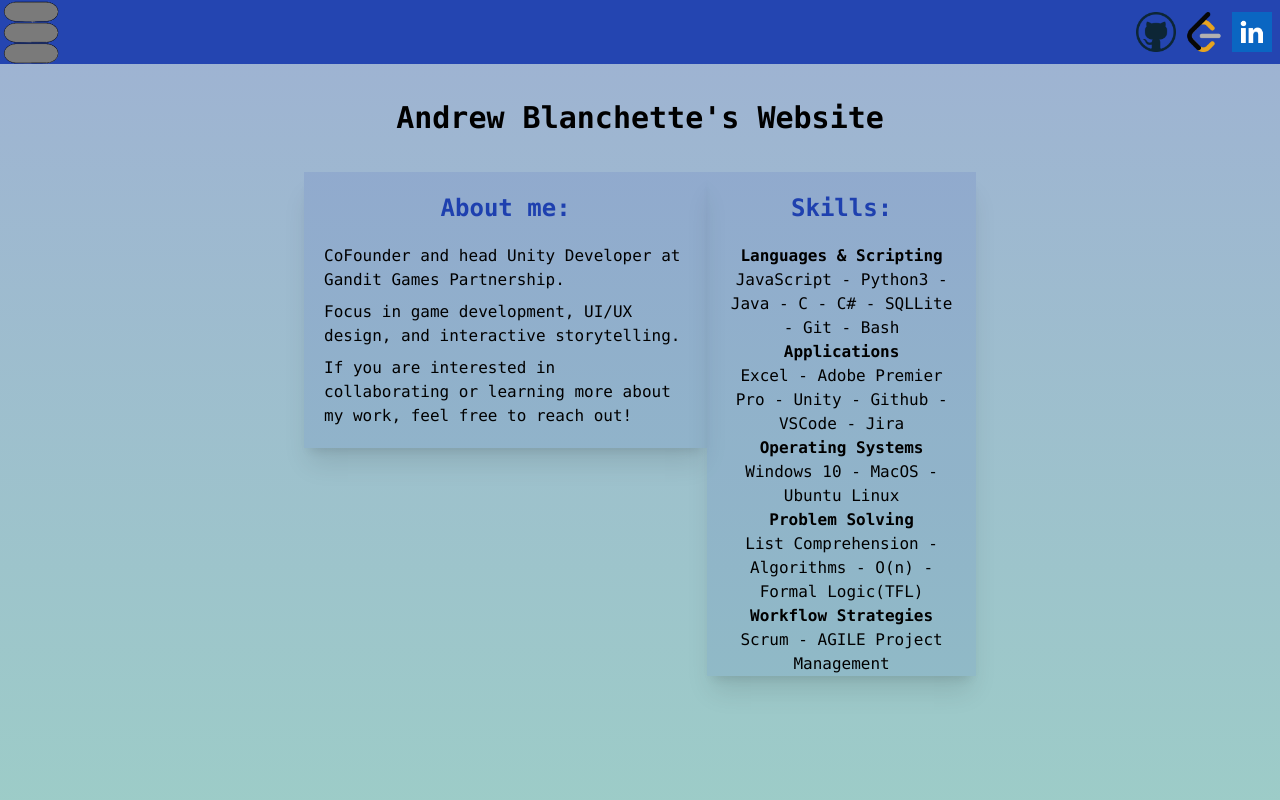
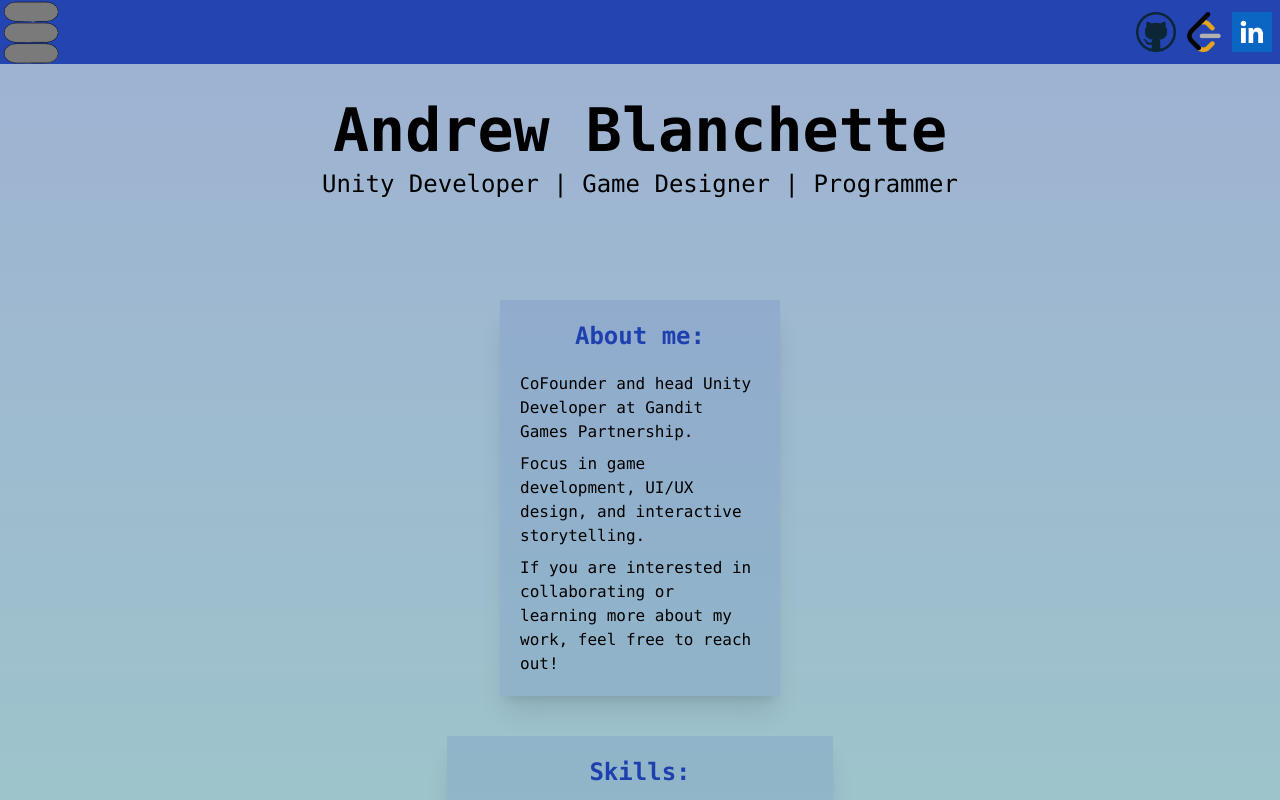
Before and after one commit to Andrewab/MyTailwindWebsite, a Next.js app in the folder my-app/: page / in a window 1280 px wide. Shown: the top 800 px of the page. Built offline with nearby package versions, Linux system fonts and the light colour scheme.

Commit message:
updated resume

```diff
--- /dev/null
+++ b/my-app/src/app/PhilosophyPapers/components/paperGrid.tsx
@@ -0,0 +1,43 @@
+'use client'
+import PaperItem from "./paperItem";
+import { useEffect, useState } from 'react';
+
+const PaperGrid = () => {
+    const [papers, setPapers] = useState([]);
+    const [loading, setLoading] = useState(true);
+    const [error, setError] = useState(false);
+
+    //try fetching data from the text file
+    useEffect(() => {
+        async function fetchData() {
+        try {
+            const response = await fetch('/philPaperPDFs/philosophyPapers.txt');
+            const data = await response.json();
+            console.log('Fetched Data', data);
+            setPapers(data);
+            setLoading(false);
+        } catch (error) {
+            console.log('Breaking on PHILPAPERS', error);
+            setError(true);
+            setLoading(false);
+        }
+        }
+        fetchData();
+    }, []);
+
+    if (loading) {
+        return <div>Loading..</div>;
+    }
+
+    if (error) {
+        return <div>Error fetching data</div>;
+    }
+    return (
+        <div className="grid lg:grid-cols-3 p-5">
+            {papers.map((paper,index) => (
+                <PaperItem paper={paper} key={index} />
+            ))}
+        </div>
+    );
+};
+export default PaperGrid;
--- /dev/null
+++ b/my-app/src/app/PhilosophyPapers/components/paperItem.tsx
@@ -0,0 +1,13 @@
+
+
+const PaperItem = ({ paper } : {paper: {title: string, body: string, link: string}}) => {
+    return (
+        <div className="p-2">
+            <div className="shadow-2xl bg-blue-800 bg-opacity-10">
+                <div className="text-center font-semibold font-mono text-2xl text-gray-200  hover:text-green-500 w-full p-2 bg-blue-800"><a href={paper.link} target="_blank" rel="noopener noreferrer">{paper.title}</a></div>
+                <p className="font-mono text-xl p-7 ">{paper.body}</p>
+            </div>
+        </div>
+    );
+};
+export default PaperItem;
--- a/my-app/src/app/PhilosophyPapers/page.tsx
+++ b/my-app/src/app/PhilosophyPapers/page.tsx
@@ -1,22 +1,17 @@
 import NavBar from '../components/navBar'
-import EntryElement from '../components/entryElement'
-import TopElement from '../components/topElement'
-import MidElement from '../components/midElement'
 import Footer from '../components/footer'
+import PaperGrid from './components/paperGrid'
 export default function Home() {
   return (
     <>
-    <main>
-    <div>
-
-    </div>
-    <div className ="pt-5 flex-col justify-center">
-      <NavBar/>
-      <MidElement/>
-      <Footer/>
+    <NavBar/>
+    <main className='min-h-screen'>
+    <div className ="flex-col justify-center">
+      <div className='pt-20'></div>
+      <PaperGrid/>
     </div>
     </main>
-
+    <Footer/>
     </>
   )
 }
--- /dev/null
+++ b/my-app/src/app/components/aboutMe.tsx
@@ -0,0 +1,25 @@
+
+
+const AboutMe = () => {
+    return (
+        <div>
+            <div className="shadow-xl bg-blue-800 bg-opacity-10">
+                    <div className="pl-10 pr-10 pt-5 text-center font-mono font-semibold text-2xl text-blue-800 ">
+                        <div >About me: </div>
+                    </div>
+                    <div className="p-5 text-l text-black font-mono">
+                        <p>
+                            CoFounder and head Unity Developer at Gandit Games Partnership.</p>
+                        <p className="pt-2"></p>
+                        <p>
+                            Focus in game development, UI/UX design, and interactive storytelling.</p>
+                        <p className="pt-2"></p>
+                        <p>
+                            If you are interested in collaborating or learning more about my work, feel free to reach out!</p>
+                    </div>
+            </div>
+        </div>
+    )
+}
+
+export default AboutMe;
--- a/my-app/src/app/components/entryElement.tsx
+++ b/my-app/src/app/components/entryElement.tsx
@@ -1,47 +1,14 @@
 'use state'
 
-const entryElement = () => {
+import AboutMe from "./aboutMe";
+import Skills from "./skills";
+
+const EntryElement = () => {
     return (
-    <div className="max-w-2xl min-w-xl m-auto">
-        <div className="flex flex-wrap pt-5 pb-5">
-            <div className="w-3/5">
-                <div className="shadow-xl bg-blue-800 bg-opacity-10">
-                        <div className="pl-10 pr-10 pt-5 text-center font-mono font-semibold text-2xl text-blue-800 ">
-                            <div >About me: </div>
-                        </div>
-                        <div className="p-5 text-l text-black font-mono">
-                            <p>
-                                CoFounder and head Unity Developer at Gandit Games Partnership.</p>
-                            <p className="pt-2"></p>
-                            <p>
-                                Focus in game development, UI/UX design, and interactive storytelling.</p>
-                            <p className="pt-2"></p>
-                            <p>
-                                If you are interested in collaborating or learning more about my work, feel free to reach out!</p>
-                        </div>
-                </div>
-            </div>
-            <div className="w-2/5">
-                <div className="shadow-xl bg-blue-800 bg-opacity-10">
-                    <div className="pl-10 pr-10 pt-5 text-center font-mono font-semibold text-2xl text-blue-800 ">
-                        <p>Skills: </p>
-                    </div>
-                    <div className="pl-5 pr-5 pt-5 text-l text-black font-mono text-center">
-                            <p className="font-bold">Languages & Scripting</p>
-                            <div>JavaScript - Python3 - Java - C - C# - SQLLite - Git - Bash</div>
-                            <p className="font-bold">Applications</p>
-                            <div>Excel - Adobe Premier Pro - Unity - Github - VSCode - Jira</div>
-                            <p className="font-bold">Operating Systems</p>
-                            <div>Windows 10 - MacOS - Ubuntu Linux</div>
-                            <p className="font-bold">Problem Solving</p>
-                            <div>List Comprehension - Algorithms - O(n) - Formal Logic(TFL)</div>
-                            <p className="font-bold">Workflow Strategies</p>
-                            <div>Scrum - AGILE Project Management</div>
-                    </div>
-                </div>
-            </div>
-        </div>
+    <div className="grid grid-cols-1 justify-items-center">
+        <div className="p-5 xl:w-1/4 md:w-1/2"><AboutMe/></div>
+        <div className="p-5 xl:w-1/3 md:w-1/2"><Skills/></div>
     </div>
     )
 }
-export default entryElement;
+export default EntryElement;
--- a/my-app/src/app/components/footer.tsx
+++ b/my-app/src/app/components/footer.tsx
@@ -4,7 +4,7 @@ import Secret from "./secret";
 const footer = () => {
     return (
         <div className="flex items-center absolute  w-full bg-black h-10 ">
-            <Secret />
+
         </div>
     )
 }
--- a/my-app/src/app/components/paperBlock.tsx
+++ b/my-app/src/app/components/paperBlock.tsx
@@ -1,3 +1,4 @@
+'use client'
 import { useEffect, useState } from 'react';
 import Link from 'next/link';
 
--- /dev/null
+++ b/my-app/src/app/components/skills.tsx
@@ -0,0 +1,27 @@
+
+
+const Skills = () => {
+    return (
+        <div>
+            <div className="shadow-xl bg-blue-800 bg-opacity-10">
+                <div className="pl-10 pr-10 pt-5 text-center font-mono font-semibold text-2xl text-blue-800 ">
+                    <p>Skills: </p>
+                </div>
+                <div className="p-5 text-l text-black font-mono text-center">
+                        <p className="font-bold">Languages & Scripting</p>
+                        <div>JavaScript - Python3 - Java - C - C# - SQLLite - Git - Bash</div>
+                        <p className="font-bold">Applications</p>
+                        <div>Excel - Adobe Premier Pro - Unity - Github - VSCode - Jira</div>
+                        <p className="font-bold">Operating Systems</p>
+                        <div>Windows 10 - MacOS - Ubuntu Linux</div>
+                        <p className="font-bold">Problem Solving</p>
+                        <div>List Comprehension - Algorithms - O(n) - Formal Logic(TFL)</div>
+                        <p className="font-bold">Workflow Strategies</p>
+                        <div>Scrum - AGILE Project Management</div>
+                </div>
+            </div>
+        </div>
+    )
+}
+
+export default Skills;
--- a/my-app/src/app/components/topElement.tsx
+++ b/my-app/src/app/components/topElement.tsx
@@ -3,7 +3,12 @@ import Image from 'next/image'
 const TopElement = () => {
   return (
     <div className='mx-auto flex justify-center'>
-      <div className="font-mono font-semibold text-3xl pb-4">Andrew Blanchette's Website</div>
+      <div className="font-mono font-semibold text-6xl  text-center">
+        <div>Andrew Blanchette</div>
+        <div className="text-2xl font-normal pt-2">Unity Developer | Game Designer | Programmer</div>
+      </div>
+
+
     </div>
   );
 }
--- a/my-app/src/app/page.tsx
+++ b/my-app/src/app/page.tsx
@@ -9,7 +9,7 @@ export default function Home() {
     <main className='min-h-screen'>
     <div className ="pt-5 flex-col justify-center">
       <NavBar/>
-      <div className="pt-20"><TopElement/></div>
+      <div className="p-20"><TopElement/></div>
       <EntryElement/>
     </div>
     </main>
```
